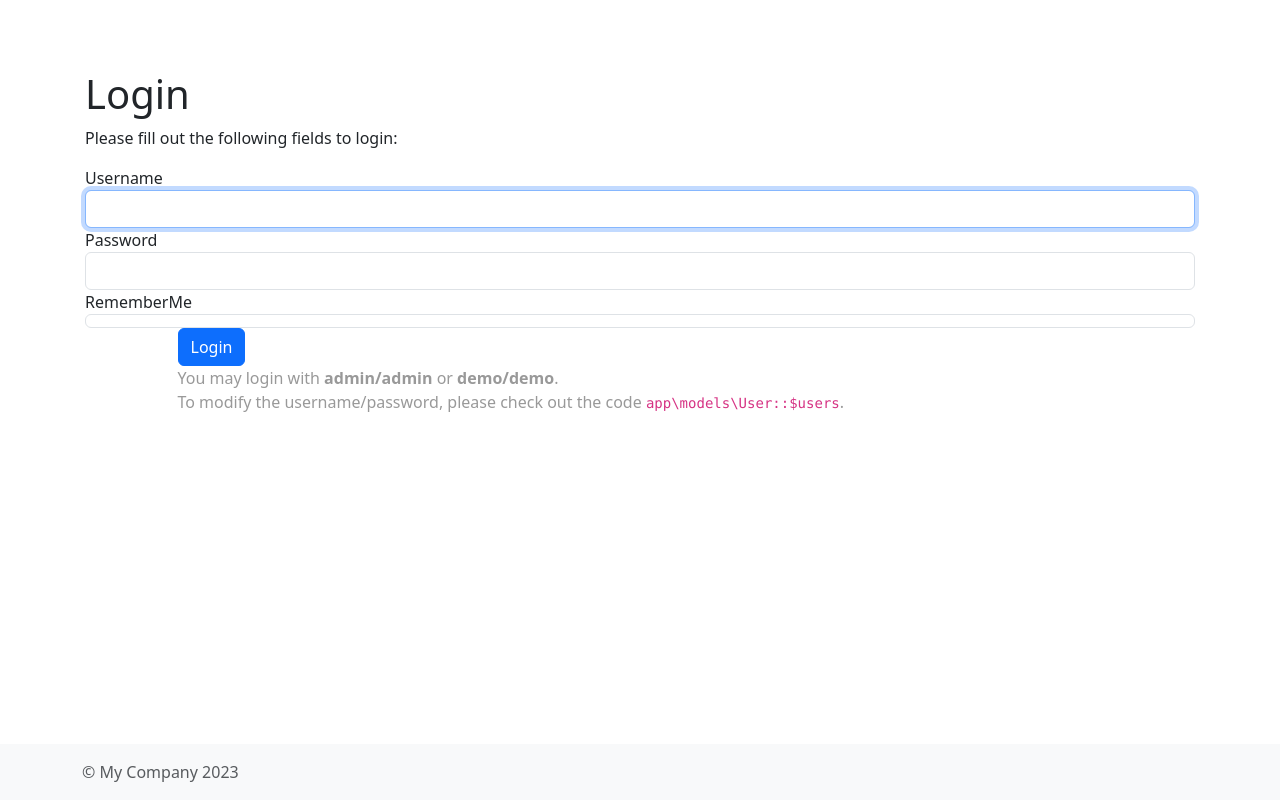
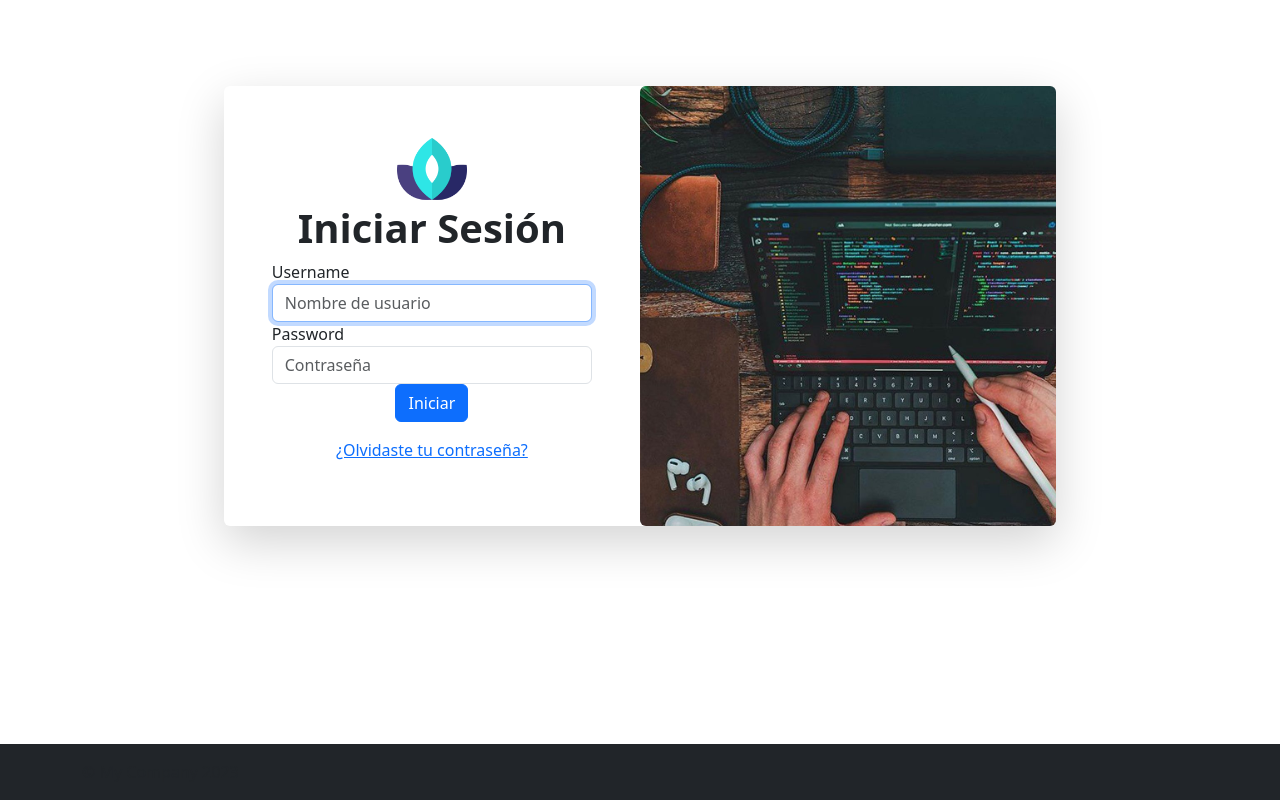
Before and after one commit to iCr4zySpace85/proyectoTi, a Yii app: template views/site/login.php in a window 1280 px wide. Run offline with PHP 8.4 and a stand-in for Yii, Linux system fonts and the light colour scheme; the template is opened without the code that fills it, so the values that code supplies are empty; form fields are guessed from the names that the template uses; some libraries are stand-ins or nearby versions.

Commit message:
Cambio de usuarios

```diff
--- a/views/entradas/index.php
+++ b/views/entradas/index.php
@@ -21,7 +21,10 @@ $this->params['breadcrumbs'][] = $this->title;
         <?= Html::a('Create Entradas', ['create'], ['class' => 'btn btn-success']) ?>
     </p>
 
-    <?php // echo $this->render('_search', ['model' => $searchModel]); ?>
+    <?php
+    echo !Yii::$app->user->isGuest && Yii::$app->user->identity->perfil_id == 2
+    ? $this->render("_search", ["model" => $searchModel])
+    : ''; ?>
 
     <?= GridView::widget([
         'dataProvider' => $dataProvider,
--- a/views/layouts/main.php
+++ b/views/layouts/main.php
@@ -37,7 +37,7 @@ $this->registerLinkTag(['rel' => 'icon', 'type' => 'image/x-icon', 'href' => Yii
         'options' => ['class' => 'navbar-expand-md navbar-dark bg-dark fixed-top']
     ]);
     echo Nav::widget([
-        'options' => ['class' => 'navbar-nav'],
+        'options' => ['class' => 'navbar-nav navbar-right'],
         'items' => [
 
             Yii::$app->user->isGuest
@@ -63,9 +63,17 @@ $this->registerLinkTag(['rel' => 'icon', 'type' => 'image/x-icon', 'href' => Yii
 
                 :(
                     Yii::$app->user->identity->perfil_id == 2
-                        ?['label' => 'Perfiles', 'url' => ['/perfil/index']]
+                        ?['label' => 'Entradas', 'url' => ['/entradas/index']]
                         :['label' => '', 'url' => ['/site/contact']]
                 ),
+//eventos+++++++++++++++++++++++++++++++++++++++++++++++++++++++++++++++++++++++++++++++++++++++++++++++++++++++++++++
+
+
+!Yii::$app->user->isGuest && Yii::$app->user->identity->perfil_id == 1
+? (['label' => 'Registros', 'url' => ['EntradasSearch[usuario_id]' => Yii::$app->user->identity->id,'/entradas/index']]
+) : (''),
+
+//*************************************************************************** */
             Yii::$app->user->isGuest
                 ? ['label' => '', 'url' => ['/site/index']]
 
@@ -76,20 +84,14 @@ $this->registerLinkTag(['rel' => 'icon', 'type' => 'image/x-icon', 'href' => Yii
                 ),
 
 
-                /*['label' => 'Inicio', 'url' => ['/site/index']],
-                ['label' => 'Contactos', 'url' => ['/site/contact']],
-                ['label' => 'Alertas', 'url' => ['/movimiento/index']],
-                ['label' => 'Login', 'url' => ['/login/index']],
-                ['label' => 'Usuarios', 'url' => ['/usuario/index']],
-                ['label' => 'Registrate', 'url' => ['/usuario/create']],*/
 
             Yii::$app->user->isGuest
-                ? ['label' => 'Iniciar Sesión', 'url' => ['/site/login']]
+                ? ['label' => 'Login', 'url' => ['/site/login']]
                 : '<li class="nav-item">'
                     . Html::beginForm(['/site/logout'])
                     . Html::submitButton(
                         'Logout (' . Yii::$app->user->identity->username . ')',
-                        ['class' => 'nav-link btn btn-link logout']
+                        ['class' => ' btn btn-link logout']
                     )
                     . Html::endForm()
                     . '</li>'
@@ -109,7 +111,7 @@ $this->registerLinkTag(['rel' => 'icon', 'type' => 'image/x-icon', 'href' => Yii
     </div>
 </main>
 
-<footer id="footer" class="mt-auto py-3 bg-light">
+<footer id="footer" class="mt-auto py-3 bg-dark">
     <div class="container">
         <div class="row text-muted">
             <div class="col-md-6 text-center text-md-start">&copy; My Company <?= date('Y') ?></div>
--- a/views/site/login.php
+++ b/views/site/login.php
@@ -7,43 +7,65 @@
 use yii\bootstrap5\ActiveForm;
 use yii\bootstrap5\Html;
 
-$this->title = 'Login';
+
+$this->title = 'Iniciar Sesión';
 $this->params['breadcrumbs'][] = $this->title;
 ?>
-<div class="site-login">
-    <h1><?= Html::encode($this->title) ?></h1>
 
-    <p>Please fill out the following fields to login:</p>
+<style>
+
+    dody{
+        background-color: #E8ECF2;
+    }
+
+    .img{
+        background-image: url('../img/global.jpg');
+        background-position: center ;
+        background-size: cover;
+    }
+
+</style>
+
+<div class="site-login container w-75 mt-3 rounded shadow-lg ">
+    <div class="row align-items-stretch">
+
+        <div class="col p-5">
+
+            <div class="text-center">
+                <img src="../img/logo.png" width="70" alt="" srcset="">
+            </div>
+
+            <h1 class="fw-bold text-center"><?= Html::encode($this->title) ?></h1>
 
             <?php $form = ActiveForm::begin([
                 'id' => 'login-form',
                 'layout' => 'horizontal',
                 'fieldConfig' => [
                     'template' => "{label}\n{input}\n{error}",
-            'labelOptions' => ['class' => 'col-lg-1 col-form-label mr-lg-3'],
-            'inputOptions' => ['class' => 'col-lg-3 form-control'],
+                    'labelOptions' => ['class' => 'col-lg-1 col-form-label mr-lg-3 text-center'],
+                    'inputOptions' => ['class' => 'col-lg-3 form-control m-0 text-center'],
                     'errorOptions' => ['class' => 'col-lg-7 invalid-feedback'],
                 ],
             ]); ?>
 
-        <?= $form->field($model, 'username')->textInput(['autofocus' => true]) ?>
+                <?= $form->field($model, 'username')->textInput(['autofocus' => true, 'placeholder' => "Nombre de usuario", ]) ?>
 
-        <?= $form->field($model, 'password')->passwordInput() ?>
+                <?= $form->field($model, 'password')->passwordInput(['placeholder' => "Contraseña"])?>
 
-        <?= $form->field($model, 'rememberMe')->checkbox([
-            'template' => "<div class=\"offset-lg-1 col-lg-3 custom-control custom-checkbox\">{input} {label}</div>\n<div class=\"col-lg-8\">{error}</div>",
-        ]) ?>
-
-        <div class="form-group">
-            <div class="offset-lg-1 col-lg-11">
-                <?= Html::submitButton('Login', ['class' => 'btn btn-primary', 'name' => 'login-button']) ?>
+                <div class="form-group ">
+                    <div class="text-center">
+                        <?= Html::submitButton('Iniciar', ['class' => 'btn btn-primary', 'name' => 'login-button']) ?>
                     </div>
                 </div>
 
             <?php ActiveForm::end(); ?>
 
-    <div class="offset-lg-1" style="color:#999;">
-        You may login with <strong>admin/admin</strong> or <strong>demo/demo</strong>.<br>
-        To modify the username/password, please check out the code <code>app\models\User::$users</code>.
+            <p class="text-center my-3"><?= Html::a('¿Olvidaste tu contraseña?', ['/usuario/create'], ['class' => 'profile-link']) ?></p>
         </div>
+
+
+        <div class="col img d-none d-lg-block col-md-5 col-lg-5 col-xl-6 rounded"></div>
+
     </div>
+
+</div>
--- a/web/css/site.css
+++ b/web/css/site.css
@@ -82,3 +82,6 @@ a.desc:after {
 .nav > li > form > button.logout:focus {
     outline: none;
 }
+.nav{
+    align-items: center;
+}
```
Also changed, not shown: img/global-2.jpg (added), img/global.jpg (added), img/logo.png (added). Lines whose indentation alone changed are shown as unchanged.
